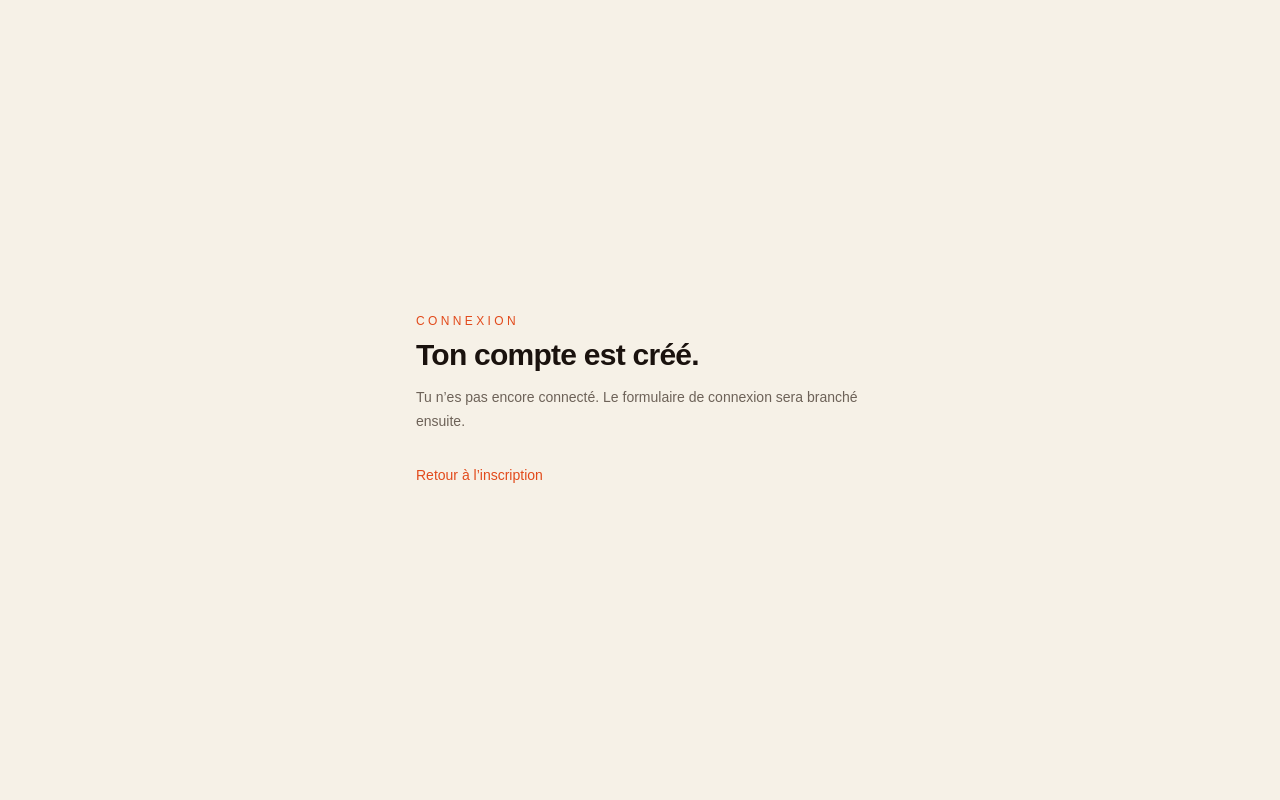
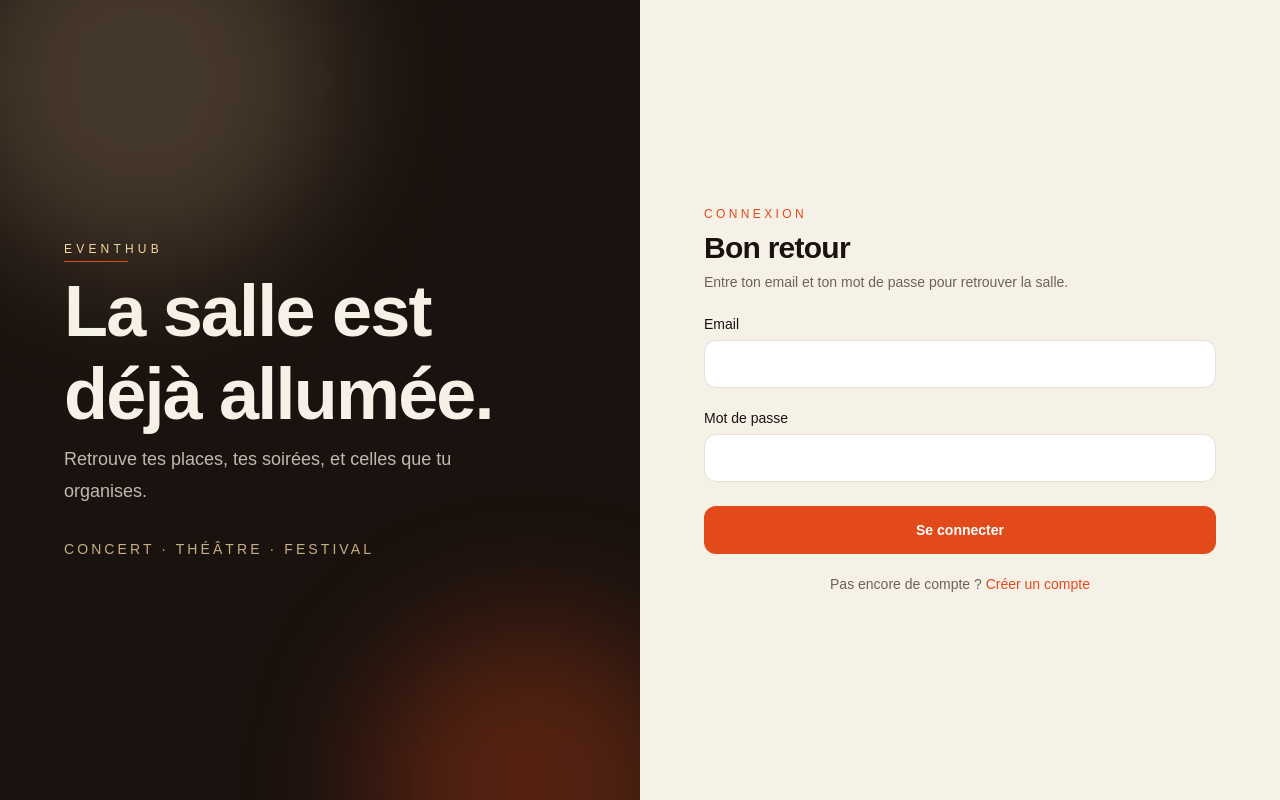
Before and after one commit to Zen53/EventHub, a Next.js app in the folder apps/web/: page /connexion in a window 1280 px wide. Built offline with nearby package versions, Linux system fonts and the light colour scheme.

Commit message:
feat(web): écran de connexion avec validation du formulaire

```diff
--- a/apps/web/app/connexion/page.tsx
+++ b/apps/web/app/connexion/page.tsx
@@ -1,5 +1,5 @@
+import LoginForm from "@/components/LoginForm";
 import type { Metadata } from "next";
-import Link from "next/link";
 
 export const metadata: Metadata = {
   title: "Connexion · EventHub",
@@ -8,25 +8,33 @@ export const metadata: Metadata = {
 
 export default function Page() {
   return (
-    <main className="flex min-h-dvh flex-1 items-center justify-center bg-[#f6f1e7] px-6 text-[#1a120e]">
-      <div className="w-full max-w-md">
-        <p className="text-xs font-medium tracking-[0.28em] text-[#e24a1b]">
-          CONNEXION
-        </p>
-        <h1 className="mt-2 text-3xl font-semibold tracking-tight">
-          Ton compte est créé.
-        </h1>
-        <p className="mt-3 text-sm leading-6 text-[#6d6258]">
-          Tu n’es pas encore connecté. Le formulaire de connexion sera branché
-          ensuite.
-        </p>
-        <Link
-          href="/inscription"
-          className="mt-8 inline-block text-sm font-medium text-[#e24a1b]"
-        >
-          Retour à l’inscription
-        </Link>
-      </div>
+    <main className="grid min-h-dvh flex-1 bg-[#f6f1e7] text-[#1a120e] lg:grid-cols-2">
+      <section className="relative overflow-hidden bg-[#1a120e] px-8 py-16 text-[#f6f1e7] sm:px-14 lg:px-16">
+        <div className="pointer-events-none absolute -top-28 left-[-8%] h-96 w-96 rounded-full bg-[#f3d7a1]/20 blur-3xl" />
+        <div className="pointer-events-none absolute bottom-[-18%] right-[-8%] h-80 w-80 rounded-full bg-[#e24a1b]/30 blur-3xl" />
+
+        <div className="relative flex h-full max-w-2xl flex-col justify-center">
+          <p className="text-xs font-medium tracking-[0.35em] text-[#f3d7a1]">
+            EVENTHUB
+          </p>
+          <div className="mt-1 h-px w-16 bg-[#e24a1b]" />
+          <h1 className="mt-2 text-6xl font-semibold leading-[1.15] tracking-tight sm:text-7xl">
+            La salle est déjà allumée.
+          </h1>
+          <p className="mt-2 max-w-md text-lg leading-8 text-[#f6f1e7]/75">
+            Retrouve tes places, tes soirées, et celles que tu organises.
+          </p>
+          <p className="mt-8 text-sm tracking-[0.22em] text-[#f3d7a1]/80">
+            CONCERT · THÉÂTRE · FESTIVAL
+          </p>
+        </div>
+      </section>
+
+      <section className="flex items-center px-6 py-14 sm:px-12 lg:px-16">
+        <div className="mx-auto w-full max-w-lg">
+          <LoginForm />
+        </div>
+      </section>
     </main>
   );
 }
--- /dev/null
+++ b/apps/web/components/LoginForm.tsx
@@ -0,0 +1,117 @@
+"use client";
+
+import { loginBodySchema } from "@eventhub/schemas";
+import Link from "next/link";
+import { useState, type FormEvent } from "react";
+
+export default function LoginForm() {
+  const [email, setEmail] = useState("");
+  const [password, setPassword] = useState("");
+  const [errors, setErrors] = useState<{ email?: string; password?: string }>(
+    {},
+  );
+  const [valid, setValid] = useState(false);
+
+  function onSubmit(event: FormEvent<HTMLFormElement>) {
+    event.preventDefault();
+    const result = loginBodySchema.safeParse({ email, password });
+
+    if (!result.success) {
+      const next: { email?: string; password?: string } = {};
+      for (const issue of result.error.issues) {
+        const key = issue.path[0];
+        if ((key === "email" || key === "password") && next[key] === undefined) {
+          next[key] = issue.message;
+        }
+      }
+      setErrors(next);
+      setValid(false);
+      return;
+    }
+
+    setErrors({});
+    setValid(true);
+  }
+
+  return (
+    <form onSubmit={onSubmit} noValidate className="flex flex-col gap-5">
+      <div>
+        <p className="text-xs font-medium tracking-[0.28em] text-[#e24a1b]">
+          CONNEXION
+        </p>
+        <h2 className="mt-2 text-3xl font-semibold tracking-tight text-[#1a120e]">
+          Bon retour
+        </h2>
+        <p className="mt-1 text-sm leading-6 text-[#6d6258]">
+          Entre ton email et ton mot de passe pour retrouver la salle.
+        </p>
+      </div>
+
+      <label className="flex flex-col gap-1.5 text-sm" htmlFor="email">
+        <span className="font-medium text-[#1a120e]">Email</span>
+        <input
+          id="email"
+          name="email"
+          type="email"
+          autoComplete="email"
+          value={email}
+          aria-invalid={errors.email ? true : undefined}
+          onChange={(event) => {
+            setEmail(event.target.value);
+            setErrors((current) => ({ ...current, email: undefined }));
+            setValid(false);
+          }}
+          className={`h-12 rounded-xl border bg-white px-4 text-[#1a120e] outline-none transition focus:border-[#e24a1b] ${
+            errors.email ? "border-[#c2410c]" : "border-[#e6dfd4]"
+          }`}
+        />
+        {errors.email ? (
+          <span className="text-xs text-[#c2410c]">{errors.email}</span>
+        ) : null}
+      </label>
+
+      <label className="flex flex-col gap-1.5 text-sm" htmlFor="password">
+        <span className="font-medium text-[#1a120e]">Mot de passe</span>
+        <input
+          id="password"
+          name="password"
+          type="password"
+          autoComplete="current-password"
+          value={password}
+          aria-invalid={errors.password ? true : undefined}
+          onChange={(event) => {
+            setPassword(event.target.value);
+            setErrors((current) => ({ ...current, password: undefined }));
+            setValid(false);
+          }}
+          className={`h-12 rounded-xl border bg-white px-4 text-[#1a120e] outline-none transition focus:border-[#e24a1b] ${
+            errors.password ? "border-[#c2410c]" : "border-[#e6dfd4]"
+          }`}
+        />
+        {errors.password ? (
+          <span className="text-xs text-[#c2410c]">{errors.password}</span>
+        ) : null}
+      </label>
+
+      {valid ? (
+        <p className="rounded-2xl bg-[#e7f6ee] px-4 py-3 text-sm text-[#166534]">
+          Formulaire valide.
+        </p>
+      ) : null}
+
+      <button
+        type="submit"
+        className="mt-1 h-12 rounded-xl bg-[#e24a1b] text-sm font-semibold text-white transition hover:bg-[#c73d14]"
+      >
+        Se connecter
+      </button>
+
+      <p className="text-sm text-[#6d6258] text-center">
+        Pas encore de compte ?{" "}
+        <Link href="/inscription" className="font-medium text-[#e24a1b]">
+          Créer un compte
+        </Link>
+      </p>
+    </form>
+  );
+}
--- a/apps/web/components/RegisterForm.tsx
+++ b/apps/web/components/RegisterForm.tsx
@@ -1,6 +1,7 @@
 "use client";
 
 import { errorResponseSchema, registerBodySchema } from "@eventhub/schemas";
+import Link from "next/link";
 import { useRouter } from "next/navigation";
 import { useState, type FormEvent } from "react";
 
@@ -203,6 +204,12 @@ export default function RegisterForm() {
       >
         {submitting ? "Création du compte…" : "Créer mon compte"}
       </button>
+      <p className="text-sm text-[#6d6258] text-center">
+        Déjà un compte ?{" "}
+        <Link href="/connexion" className="font-medium text-[#e24a1b]">
+          Se connecter
+        </Link>
+      </p>
     </form>
   );
 }
```
